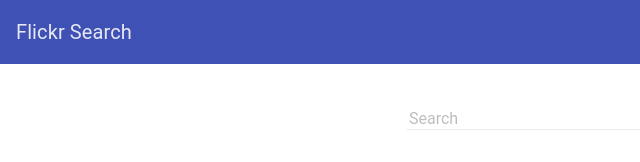
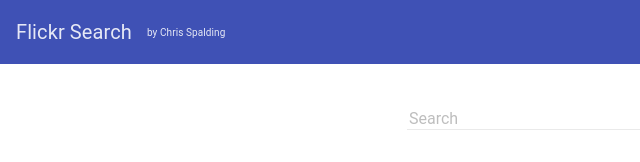
Before and after one commit to spaldos/angular-flickr, a website: page index.html in a window 1280 px wide. Shown: the full height of the page, 0-640 px from the left. Drawn offline with Linux system fonts and the light colour scheme.

Commit message:
minified css and added author

```diff
--- a/index.html
+++ b/index.html
@@ -11,7 +11,7 @@
   <md-toolbar>
 
     <div class="md-toolbar-tools">
-      <span class="md-flex">Flickr Search</span>
+      <span class="md-flex">Flickr Search</span> <span class="author"> by Chris Spalding</span>
     </div>
 
   </md-toolbar>
--- a/resources/sass/main.sass
+++ b/resources/sass/main.sass
@@ -1,3 +1,9 @@
+.md-toolbar-tools
+
+  .author
+    font-size: .5em
+    margin-left: 15px
+
 .app-content
   width: 100%
   max-width: 500px
```
Also changed, not shown: resources/css/main.css, 1 other file.
